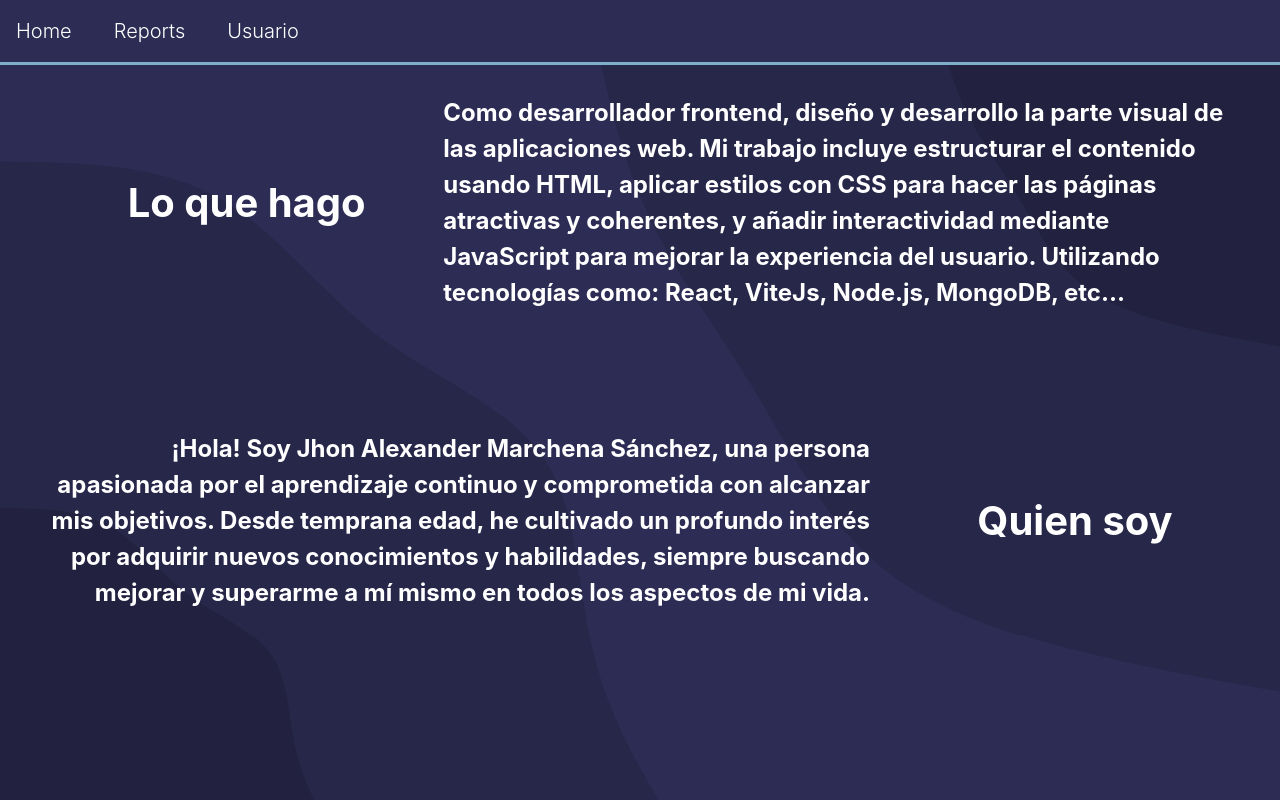
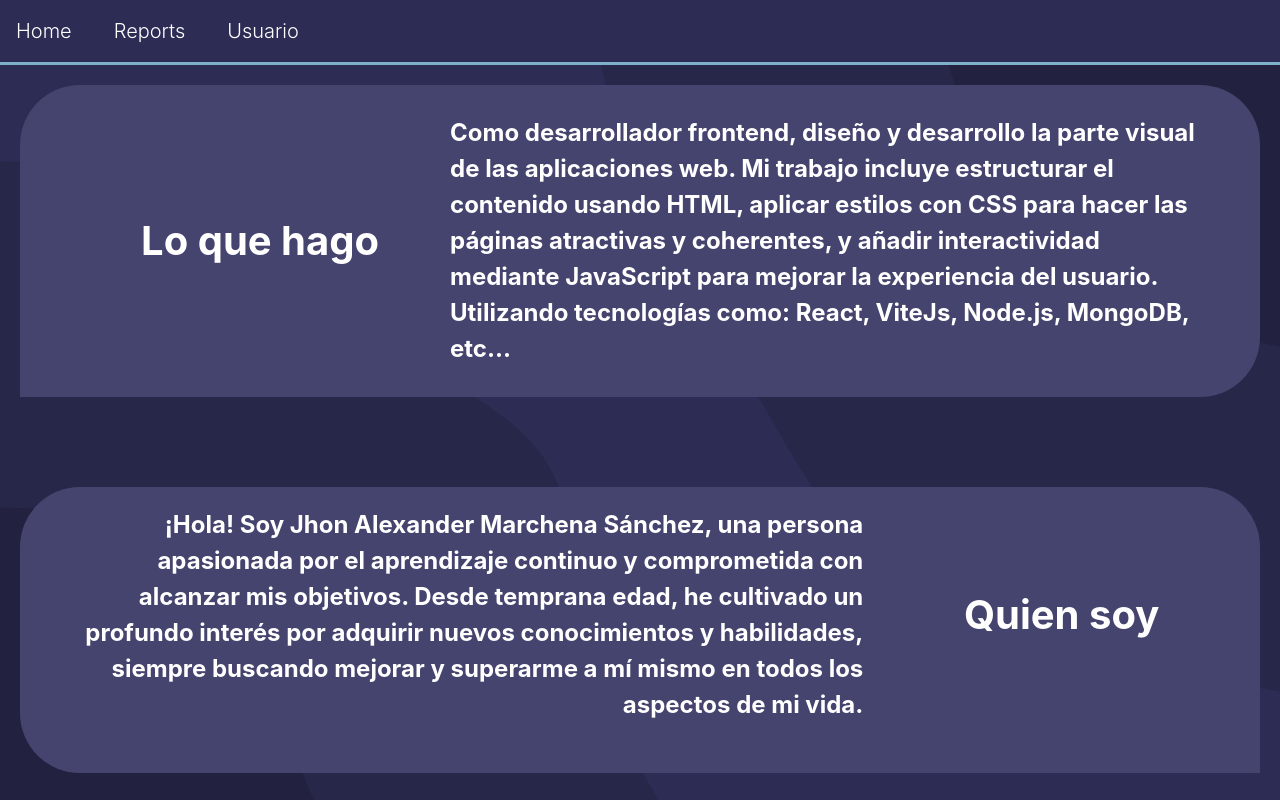
Before and after one commit to JhonMarchena/SysInventario, a React (Vite) app in the folder SysInventario/: page /AboutUs in a window 1280 px wide. Shown: the top 800 px of the page. Built offline with nearby package versions, Linux system fonts and the light colour scheme.

Commit message:
Diseño about us

```diff
--- a/SysInventario/src/styles/aboutus.css
+++ b/SysInventario/src/styles/aboutus.css
@@ -17,22 +17,29 @@
   flex-direction: column;
   color: var(--colorfont2);
   margin: 0px;
-  gap: 70px;
+  gap: 50px;
 }
 
 .conteiner1 {
   display: flex;
   flex-direction: row;
   align-items: center;
+  justify-content: center;
   padding: 30px 50px;
-  margin: 0px;
+  background-color: var(--button-color);
+  border-radius: 60px 60px 60px 0px ;
+  margin: 20px;
 }
 
 .conteiner2 {
   display: flex;
   flex-direction: row-reverse;
   align-items: center;
+  justify-content: center;
   padding: 0 0 30px 50px;
+  background-color: var(--button-color);
+  border-radius: 60px 60px 0px 60px;
+  margin: 20px;
 }
 
 /*CONTENEDOR 1*/
@@ -40,6 +47,7 @@
   font-size: 40px;
   margin: 0px;
   width: 33.33%;
+  color: ;
 }
 
 .conteiner1 h2 {
```
